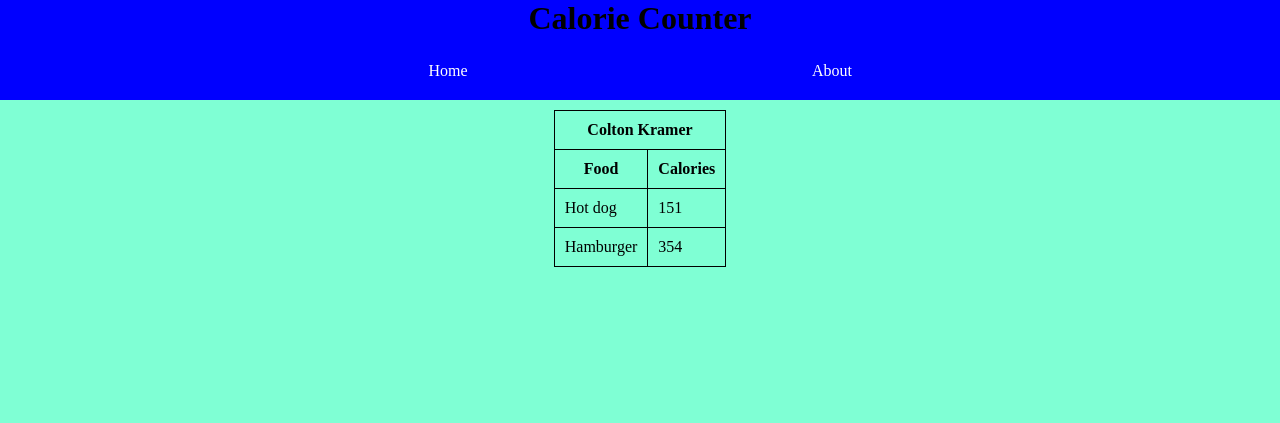
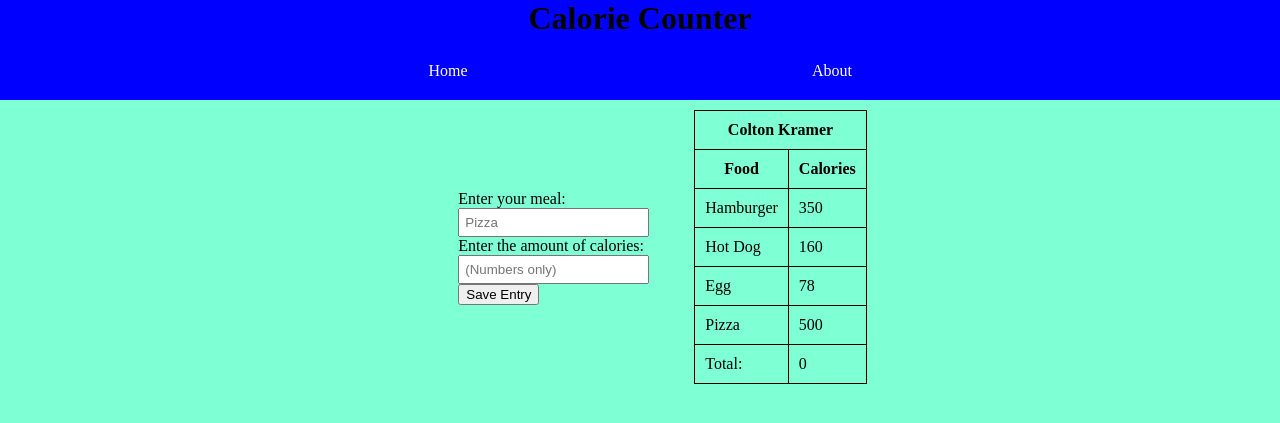
Before and after one commit to coltonkramer/cse301, a Django app: page /calorie-counter/home in a window 1280 px wide. Shown: the top 423 px of the page. Run offline with Django 3.2, Linux system fonts and the light colour scheme; data comes from the database, SQL or seed files in the repository; both versions use the stored data as it was after the commit.

Commit message:
making progress now

```diff
--- a/module4/module4/calorie_counter/models.py
+++ b/module4/module4/calorie_counter/models.py
@@ -1,6 +1,3 @@
-from django.db import models
-
-# Create your models here.
 import datetime
 from django.db import models
 from django.utils import timezone
@@ -9,3 +6,6 @@ from django.utils import timezone
 class Foods(models.Model):
      food = models.CharField(default="pizza", max_length=100)
      calories = models.CharField(default="100", max_length=5)
+
+     def __str__(self):
+          return self.food.title()
--- a/module4/module4/calorie_counter/static/calorie_counter/main.css
+++ b/module4/module4/calorie_counter/static/calorie_counter/main.css
@@ -30,7 +30,7 @@ nav a{
 
 }
 main{
-    width: 60%;
+    width: 75%;
     height: auto;
     margin: 10px auto;
     display: flex;
@@ -45,6 +45,13 @@ table, table td, table th{
 td,th{
     padding: 10px;
 }
+.form-style{
+    padding: 25px;
+    margin: 20px;
+}
+.form-input{
+    padding: 5px;
+}
 .nav-buttons{
     background-color: blue;
     color: white;
--- a/module4/module4/calorie_counter/templates/counter/base.html
+++ b/module4/module4/calorie_counter/templates/counter/base.html
@@ -2,7 +2,7 @@
 <!DOCTYPE html>
 <html lang="en">
 <head>
-    <link rel="stylesheet" type="text/css" href="{% static 'calorie_counter/main.css' %}">
+    <link rel="stylesheet" type="text/css" href="{% static 'calorie_counter\main.css' %}">
     {% if title %}
         <title>Calorie Counter - {{ title }}</title>
     {% else %}
--- a/module4/module4/calorie_counter/templates/counter/home.html
+++ b/module4/module4/calorie_counter/templates/counter/home.html
@@ -1,5 +1,12 @@
 {% extends "counter/base.html" %}
 {% block content %}
+<form class="form-style">
+    <label for="food">Enter your meal: </label><br>
+    <input name="food" id="food"class="form-input" type="text" placeholder="Pizza "><br>
+    <label for="calories">Enter the amount of calories: </label><br>
+    <input name="calories" id="calories" class="form-input" type="text" placeholder="(Numbers only)"><br>
+    <input type="submit" value="Save Entry">
+</form>
 <table>
     <thead>
         <tr>
@@ -11,12 +18,21 @@
         </tr>
     </thead>
     <tbody>
-        {% for post in posts %}
+        {% firstof "0" as sum %}
+
+        {% for food in food_list %}
+
         <tr>
-            <td>{{post.food}}</td>
-            <td>{{post.calories}}</td>
+            <td>{{food}}</td>
+            <td>{{food.calories}}</td>
         </tr>
+
         {% endfor %}
+
+        <tr>
+            <td>Total:</td>
+            <td>{{sum}}</td>
+        </tr>
     </tbody>
 </table>
 {% endblock %}
--- a/module4/module4/calorie_counter/views.py
+++ b/module4/module4/calorie_counter/views.py
@@ -2,27 +2,11 @@ from django.shortcuts import render
 from django.http import HttpResponse
 from .models import Foods
 
-posts = [
-    {
-        'food': 'Hot dog',
-        'calories': '151'
-    },
-    {
-        'food': 'Hamburger',
-        'calories': '354'
-    }
-]
-
-# def all_foods(request):
-#     food_list = Foods.objects.all()
-#     return render(request, 'counter/home.html', {'food_list': food_list})
-
 def calorie_counter(request):
-    # food_list = Foods.objects.all()
+    food_list = Foods.objects.all()
     context = {
         'author': 'Colton Kramer',
-        'posts': posts,
-        # 'food_list': food_list
+        'food_list': food_list
     }
     return render(request, 'counter/home.html', context)
 
@@ -30,7 +14,3 @@ def calorie_counter(request):
 
 def about(request):
         return render(request, 'counter/about.html', {'title': 'About'})
-
-        # <!-- {% for food in foods %}
-        # {{food}}
-        # {% endfor %} -->
```
Also changed, not shown: module4/module4/db.sqlite3.
